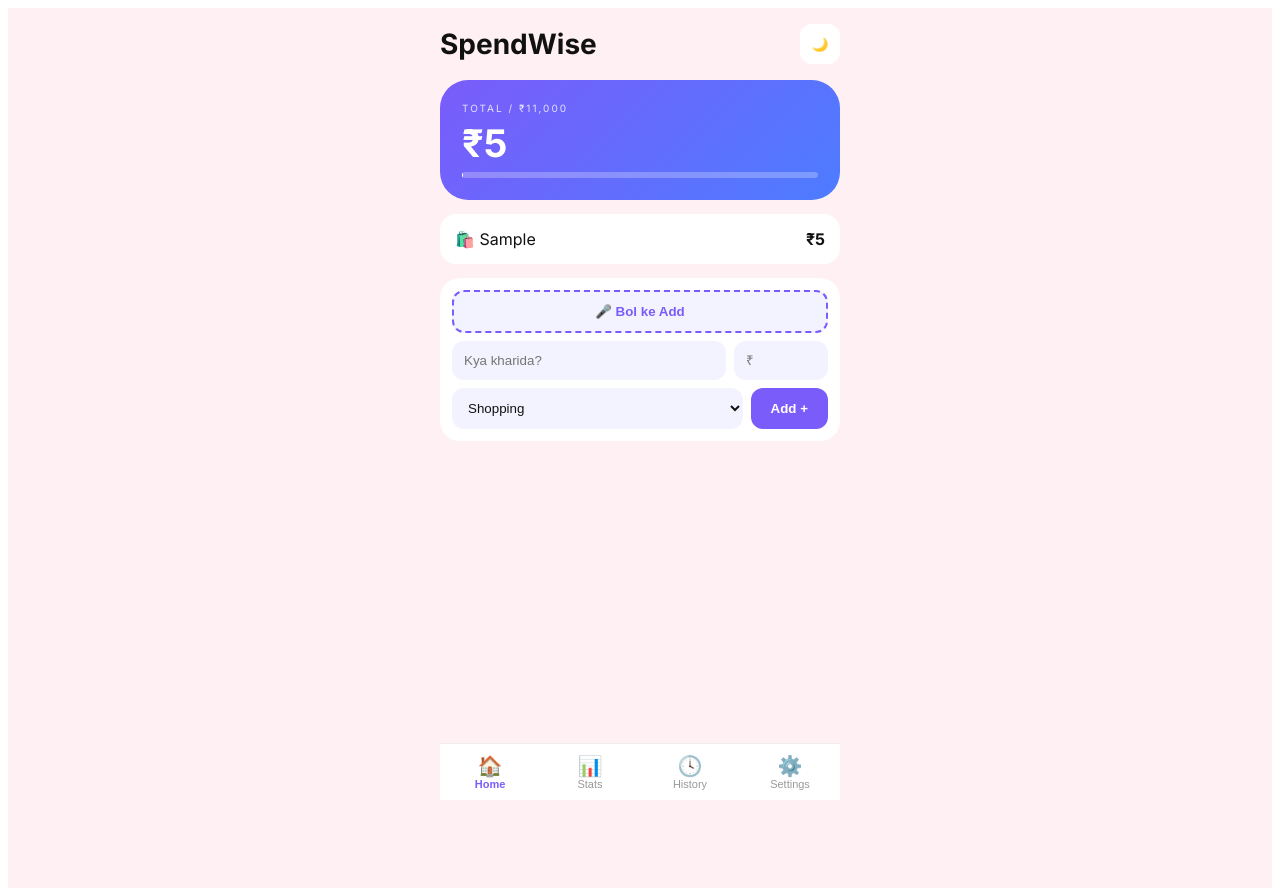
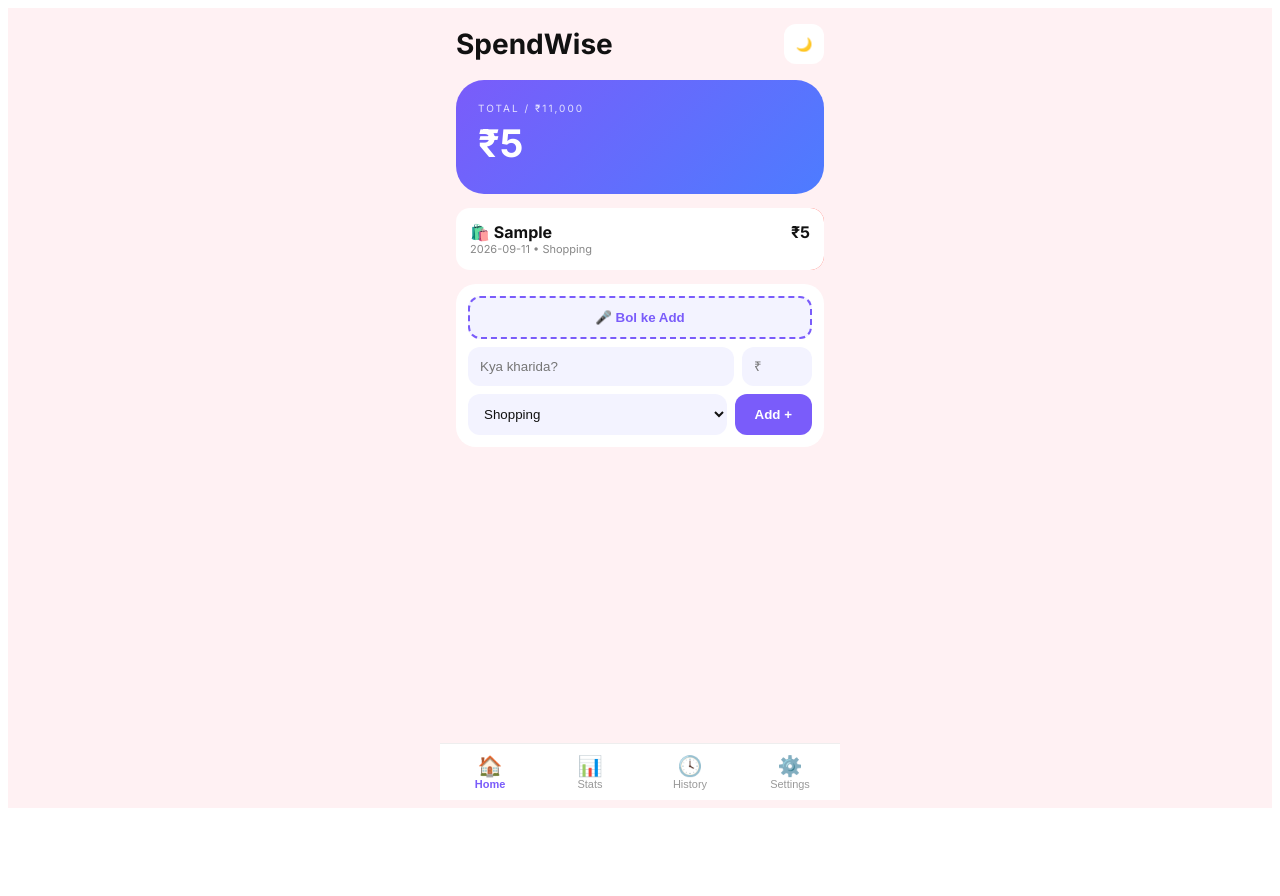
Before and after one commit to profitvertex-dot/SpendWise01, a React (Vite) app: page / in a window 1280 px wide. Both pictures are taken after typing "Sample", "5" into the empty fields and a click on the button "Add +". After the commit the page ends 816 px from the top, so only its background shows below. Built offline with nearby package versions, Linux system fonts and the light colour scheme.

Commit message:
Update App.tsx

```diff
--- a/src/App.tsx
+++ b/src/App.tsx
@@ -12,6 +12,30 @@ const catMeta: Record<Cat, {emoji: string, color: string}> = {
   Other: {emoji: '💸', color: '#FF5A5A'},
 }
 
+function SwipeRow({e, onDelete, cardBg, inputBg, textColor}: any){
+  const [dx, setDx] = useState(0)
+  const startX = useRef(0)
+  const onTouchStart = (ev:any)=> startX.current = ev.touches[0].clientX
+  const onTouchMove = (ev:any)=> {
+    const diff = ev.touches[0].clientX - startX.current
+    if(diff < 0) setDx(Math.max(diff, -90))
+  }
+  const onTouchEnd = ()=> {
+    if(dx < -60){ onDelete() }
+    setDx(0)
+  }
+  return (
+    <div style={{position:'relative', overflow:'hidden', borderRadius:14}}>
+      <div style={{position:'absolute', right:0, top:0, bottom:0, width:90, background:'#FF3B30', display:'flex', alignItems:'center', justifyContent:'center', color:'#fff', fontWeight:800}}>Delete</div>
+      <div onTouchStart={onTouchStart} onTouchMove={onTouchMove} onTouchEnd={onTouchEnd}
+        style={{transform:`translateX(${dx}px)`, transition: dx===0?'transform 0.2s':'none', background:cardBg, padding:14, display:'flex', justifyContent:'space-between', position:'relative', zIndex:1}}>
+        <div><b style={{color:textColor}}>{catMeta[e.cat].emoji} {e.title}</b><div style={{fontSize:11,opacity:0.5}}>{e.dateISO} • {e.cat}</div></div>
+        <b style={{color:textColor}}>₹{e.amount}</b>
+      </div>
+    </div>
+  )
+}
+
 export default function App(){
   const [page, setPage] = useState<Page>('home')
   const [expenses, setExpenses] = useState<Expense[]>(()=> { try{ const s=localStorage.getItem('spendwise-final'); return s?JSON.parse(s):[] }catch{return[]} })
@@ -19,7 +43,7 @@ export default function App(){
   const [budget, setBudget] = useState(()=> Number(localStorage.getItem('sw-budget')||'11000'))
   const [haptics, setHaptics] = useState(()=> localStorage.getItem('sw-haptics')!=='0')
   const [title, setTitle] = useState(''); const [amount, setAmount] = useState(''); const [cat, setCat] = useState<Cat>('Shopping'); const [q, setQ] = useState('')
-  const [lastId, setLastId] = useState<string|null>(null); const [listening, setListening] = useState(false)
+  const [listening, setListening] = useState(false)
 
   useEffect(()=> localStorage.setItem('spendwise-final', JSON.stringify(expenses)),[expenses])
   useEffect(()=> localStorage.setItem('sw-dark', dark?'1':'0'),[dark])
@@ -27,14 +51,11 @@ export default function App(){
   useEffect(()=> localStorage.setItem('sw-haptics', haptics?'1':'0'),[haptics])
 
   const total = expenses.reduce((a,b)=> a+b.amount,0)
-  const isOver = total > budget
   const vib = (p:number[])=>{ if(haptics && navigator.vibrate) navigator.vibrate(p) }
-
   const byCat = useMemo(()=>{ const m=new Map<Cat,number>(); expenses.forEach(e=> m.set(e.cat,(m.get(e.cat)||0)+e.amount)); return Array.from(m.entries()).sort((a,b)=> b[1]-a[1]) },[expenses])
-  const biggest = useMemo(()=> [...expenses].sort((a,b)=> b.amount-a.amount)[0], [expenses])
   const filtered = expenses.filter(e=> e.title.toLowerCase().includes(q.toLowerCase()) || e.cat.toLowerCase().includes(q.toLowerCase()))
 
-  const add = ()=>{ if(!title.trim()||!amount) return; vib([20]); const id=Date.now().toString(); setExpenses([{id, title:title.trim(), amount:Number(amount), cat, dateISO:new Date().toISOString().slice(0,10)},...expenses]); setLastId(id); setTimeout(()=>setLastId(null),600); setTitle(''); setAmount('') }
+  const add = ()=>{ if(!title.trim()||!amount) return; vib([20]); const id=Date.now().toString(); setExpenses([{id, title:title.trim(), amount:Number(amount), cat, dateISO:new Date().toISOString().slice(0,10)},...expenses]); setTitle(''); setAmount('') }
   const startVoice = ()=>{ const S:any=(window as any).webkitSpeechRecognition||(window as any).SpeechRecognition; if(!S){alert("Chrome me khol");return} const r=new S(); r.lang='en-IN'; r.onstart=()=>setListening(true); r.onend=()=>setListening(false); r.onresult=(e:any)=>{ const t=e.results[0][0].transcript.toLowerCase(); const n=t.match(/\d+/)?.[0]; const name=t.replace(/\d+/g,'').replace(/rupees|rs/g,'').trim(); if(name) setTitle(name.charAt(0).toUpperCase()+name.slice(1)); if(n) setAmount(n)}; r.start() }
 
   const cardBg = dark?'#151518':'#fff'; const inputBg = dark?'#1E1E20':'#F3F3FF'; const textColor = dark?'#fff':'#111'
@@ -43,34 +64,24 @@ export default function App(){
   )
 
   return(
-    <div style={{minHeight:'100vh', background: dark?'#000':'#FFF1F3', color:textColor, fontFamily:'Inter, system-ui', paddingBottom:80}}>
-      <div style={{maxWidth:400, margin:'0 auto', padding:16}}>
+    <div style={{minHeight:'100vh', background: dark?'#000':'#FFF1F3', color:textColor, fontFamily:'Inter, system-ui', paddingBottom:80, boxSizing:'border-box'}}>
+      <div style={{maxWidth:400, margin:'0 auto', padding:16, boxSizing:'border-box'}}>
         {page==='home' && (
           <>
             <div style={{display:'flex', justifyContent:'space-between', alignItems:'center'}}><h1 style={{margin:0, fontSize:28, fontWeight:900}}>SpendWise</h1><button onClick={()=> setDark(!dark)} style={{width:40,height:40,borderRadius:12,border:0,background:cardBg}}>{dark?'☀️':'🌙'}</button></div>
-            <div style={{background: isOver?'linear-gradient(135deg,#FF5A5A,#FF1A1A)':'linear-gradient(135deg,#7A5CFA,#4D7CFF)', borderRadius:28, padding:22, marginTop:16, color:'#fff'}}><p style={{margin:0,fontSize:10,letterSpacing:2,opacity:0.8}}>TOTAL / ₹{budget.toLocaleString()}</p><h1 style={{margin:'6px 0',fontSize:38,fontWeight:900}}>₹{total.toLocaleString('en-IN')}</h1><div style={{height:6,background:'rgba(255,255,255,0.25)',borderRadius:10,overflow:'hidden'}}><div style={{width:`${Math.min((total/budget)*100,100)}%`,height:'100%',background:'#fff'}}/></div></div>
-            {expenses.length===0? <div style={{background:cardBg,borderRadius:24,padding:40,marginTop:14,textAlign:'center'}}><div style={{fontSize:48}}>🫙</div><h3>No expenses yet</h3><p style={{opacity:0.5,fontSize:13}}>Add your first kharcha ✨</p></div> :
-              <div style={{marginTop:14,display:'grid',gap:10}}>{filtered.slice(0,8).map(e=> <div key={e.id} style={{background:cardBg,padding:14,borderRadius:16,display:'flex',justifyContent:'space-between', border: e.id===lastId? '2px solid #7A5CFA':'1px solid transparent'}}><span>{catMeta[e.cat].emoji} {e.title}</span><b>₹{e.amount}</b></div>)}</div>}
-            <div style={{background:cardBg,borderRadius:20,padding:12,marginTop:14,display:'grid',gap:8,position:'sticky',bottom:90}}><button onClick={startVoice} style={{padding:12,borderRadius:12,border:'2px dashed #7A5CFA',background:inputBg,color:'#7A5CFA',fontWeight:800}}>{listening?'🎧 Sun raha hu...':'🎤 Bol ke Add'}</button><div style={{display:'flex',gap:8}}><input value={title} onChange={e=>setTitle(e.target.value)} placeholder="Kya kharida?" style={{flex:1,padding:12,borderRadius:12,border:0,background:inputBg,color:textColor}}/><input value={amount} onChange={e=>setAmount(e.target.value)} type="number" placeholder="₹" style={{width:70,padding:12,borderRadius:12,border:0,background:inputBg,color:textColor}}/></div><div style={{display:'flex',gap:8}}><select value={cat} onChange={e=>setCat(e.target.value as Cat)} style={{flex:1,padding:12,borderRadius:12,border:0,background:inputBg,color:textColor}}><option>Shopping</option><option>Food</option><option>Travel</option><option>Gym</option><option>Other</option></select><button onClick={add} style={{padding:'0 20px',borderRadius:12,border:0,background:'#7A5CFA',color:'#fff',fontWeight:800}}>Add +</button></div></div>
+            <div style={{background: total>budget?'linear-gradient(135deg,#FF5A5A,#FF1A1A)':'linear-gradient(135deg,#7A5CFA,#4D7CFF)', borderRadius:28, padding:22, marginTop:16, color:'#fff'}}><p style={{margin:0,fontSize:10,letterSpacing:2,opacity:0.8}}>TOTAL / ₹{budget.toLocaleString()}</p><h1 style={{margin:'6px 0',fontSize:38,fontWeight:900}}>₹{total.toLocaleString('en-IN')}</h1></div>
+            <div style={{marginTop:14,display:'grid',gap:10}}>{filtered.slice(0,10).map(e=> <SwipeRow key={e.id} e={e} cardBg={cardBg} inputBg={inputBg} textColor={textColor} onDelete={()=> {vib([30,50,30]); setExpenses(p=> p.filter(x=> x.id!==e.id))}} />)}</div>
+            <div style={{background:cardBg,borderRadius:20,padding:12,marginTop:14,display:'grid',gap:8,position:'sticky',bottom:90, boxSizing:'border-box'}}><button onClick={startVoice} style={{padding:12,borderRadius:12,border:'2px dashed #7A5CFA',background:inputBg,color:'#7A5CFA',fontWeight:800}}>{listening?'🎧 Sun raha hu...':'🎤 Bol ke Add'}</button><div style={{display:'flex',gap:8}}><input value={title} onChange={e=>setTitle(e.target.value)} placeholder="Kya kharida?" style={{flex:1,padding:12,borderRadius:12,border:0,background:inputBg,color:textColor, boxSizing:'border-box'}}/><input value={amount} onChange={e=>setAmount(e.target.value)} type="number" placeholder="₹" style={{width:70,padding:12,borderRadius:12,border:0,background:inputBg,color:textColor, boxSizing:'border-box'}}/></div><div style={{display:'flex',gap:8}}><select value={cat} onChange={e=>setCat(e.target.value as Cat)} style={{flex:1,padding:12,borderRadius:12,border:0,background:inputBg,color:textColor}}><option>Shopping</option><option>Food</option><option>Travel</option><option>Gym</option><option>Other</option></select><button onClick={add} style={{padding:'0 20px',borderRadius:12,border:0,background:'#7A5CFA',color:'#fff',fontWeight:800}}>Add +</button></div></div>
           </>
         )}
+        {page==='history' && (
+          <><h2 style={{margin:0}}>History 🕓</h2><input value={q} onChange={e=>setQ(e.target.value)} placeholder="Search..." style={{width:'100%',marginTop:14,padding:14,borderRadius:12,border:0,background:inputBg,color:textColor, boxSizing:'border-box', display:'block'}}/><div style={{marginTop:12,display:'grid',gap:8}}>{filtered.map(e=> <SwipeRow key={e.id} e={e} cardBg={cardBg} inputBg={inputBg} textColor={textColor} onDelete={()=> setExpenses(p=> p.filter(x=> x.id!==e.id))} />)}</div></>
+        )}
         {page==='stats' && (
-          <><h2 style={{margin:0}}>Analytics 📊</h2><div style={{background:cardBg,borderRadius:20,padding:16,marginTop:14}}>{byCat.length===0? <p style={{opacity:0.5}}>No data yet</p> : byCat.map(([c,s])=> <div key={c} style={{marginBottom:12}}><div style={{display:'flex',justifyContent:'space-between',fontSize:13}}><span>{catMeta[c].emoji} {c}</span><b>₹{s}</b></div><div style={{height:8,background:inputBg,borderRadius:10,marginTop:4}}><div style={{width:`${(s/total)*100}%`,height:'100%',background:catMeta[c].color,borderRadius:10}}/></div></div>)}</div>{biggest && <div style={{background:cardBg,borderRadius:20,padding:16,marginTop:12}}><p style={{margin:0,opacity:0.5,fontSize:12}}>BIGGEST KHARCHA</p><h3 style={{margin:'6px 0'}}>{catMeta[biggest.cat].emoji} {biggest.title} — ₹{biggest.amount}</h3></div>}</>
-        )}
-        {page==='history' && (
-          <><h2 style={{margin:0}}>History 🕓</h2><input value={q} onChange={e=>setQ(e.target.value)} placeholder="Search title, category..." style={{width:'100%',marginTop:14,padding:14,borderRadius:12,border:0,background:inputBg,color:textColor}}/><div style={{marginTop:12,display:'grid',gap:8}}>{filtered.map(e=> <div key={e.id} style={{background:cardBg,padding:14,borderRadius:14,display:'flex',justifyContent:'space-between'}}><div><b>{e.title}</b><div style={{fontSize:11,opacity:0.5}}>{e.dateISO} • {e.cat}</div></div><div style={{display:'flex',gap:8,alignItems:'center'}}><b>₹{e.amount}</b><button onClick={()=> setExpenses(prev=> prev.filter(x=> x.id!==e.id))} style={{border:0,background:'#FF3B30',color:'#fff',borderRadius:8,padding:'4px 8px'}}>x</button></div></div>)}</div></>
+          <><h2>Analytics 📊</h2><div style={{background:cardBg,borderRadius:20,padding:16,marginTop:14}}>{byCat.map(([c,s])=> <div key={c} style={{marginBottom:12}}><div style={{display:'flex',justifyContent:'space-between'}}><span>{catMeta[c].emoji} {c}</span><b>₹{s}</b></div><div style={{height:8,background:inputBg,borderRadius:10,marginTop:4}}><div style={{width:`${(s/total)*100}%`,height:'100%',background:catMeta[c].color}}/></div></div>)}</div></>
         )}
         {page==='settings' && (
-          <><h2 style={{margin:0}}>Settings ⚙️</h2>
-            <div style={{background:cardBg,borderRadius:20,padding:16,marginTop:14,display:'grid',gap:14}}>
-              <div><p style={{margin:'0 0 6px',fontSize:12,opacity:0.5}}>MONTHLY BUDGET</p><div style={{display:'flex',gap:8}}><input type="number" value={budget} onChange={e=> setBudget(Number(e.target.value))} style={{flex:1,padding:12,borderRadius:12,border:0,background:inputBg,color:textColor}}/><span style={{padding:12}}>₹</span></div></div>
-              <div style={{display:'flex',justifyContent:'space-between',alignItems:'center'}}><span>🌙 Dark Mode</span><button onClick={()=> setDark(!dark)} style={{padding:'8px 16px',borderRadius:20,border:0,background: dark?'#7A5CFA':'#eee'}}>{dark?'On':'Off'}</button></div>
-              <div style={{display:'flex',justifyContent:'space-between',alignItems:'center'}}><span>📳 Haptics</span><button onClick={()=> setHaptics(!haptics)} style={{padding:'8px 16px',borderRadius:20,border:0,background: haptics?'#7A5CFA':'#eee',color:haptics?'#fff':'#000'}}>{haptics?'On':'Off'}</button></div>
-              <button onClick={()=> { const blob=new Blob([JSON.stringify(expenses,null,2)],{type:'application/json'}); const url=URL.createObjectURL(blob); const a=document.createElement('a'); a.href=url; a.download='spendwise.json'; a.click() }} style={{padding:12,borderRadius:12,border:0,background:inputBg,color:textColor,fontWeight:700}}>📤 Export Data (JSON)</button>
-              <button onClick={()=> { if(confirm('Saara data delete?')){ setExpenses([]); localStorage.clear(); alert('Deleted'); } }} style={{padding:12,borderRadius:12,border:'1px solid #FF3B30',background:'transparent',color:'#FF3B30',fontWeight:700}}>🗑️ Clear All Data</button>
-              <div style={{opacity:0.4,fontSize:11,textAlign:'center',marginTop:8}}>SpendWise v2.0 • Made with ❤️ • profitvertex-dot</div>
-            </div>
-          </>
+          <><h2>Settings ⚙️</h2><div style={{background:cardBg,borderRadius:20,padding:16,marginTop:14,display:'grid',gap:12, boxSizing:'border-box'}}><input type="number" value={budget} onChange={e=> setBudget(Number(e.target.value))} style={{width:'100%',padding:12,borderRadius:12,border:0,background:inputBg,color:textColor, boxSizing:'border-box'}}/><button onClick={()=> setDark(!dark)} style={{padding:12,borderRadius:12,border:0,background:inputBg,color:textColor}}>🌙 Dark: {dark?'On':'Off'}</button><button onClick={()=> { if(confirm('Delete all?')) setExpenses([])}} style={{padding:12,borderRadius:12,border:'1px solid #FF3B30',background:'transparent',color:'#FF3B30'}}>Clear All</button></div></>
         )}
       </div>
       <div style={{position:'fixed',bottom:0,left:0,right:0, background:cardBg, borderTop: dark?'1px solid #1E1E20':'1px solid #eee', display:'flex', maxWidth:400, margin:'0 auto'}}>
```
